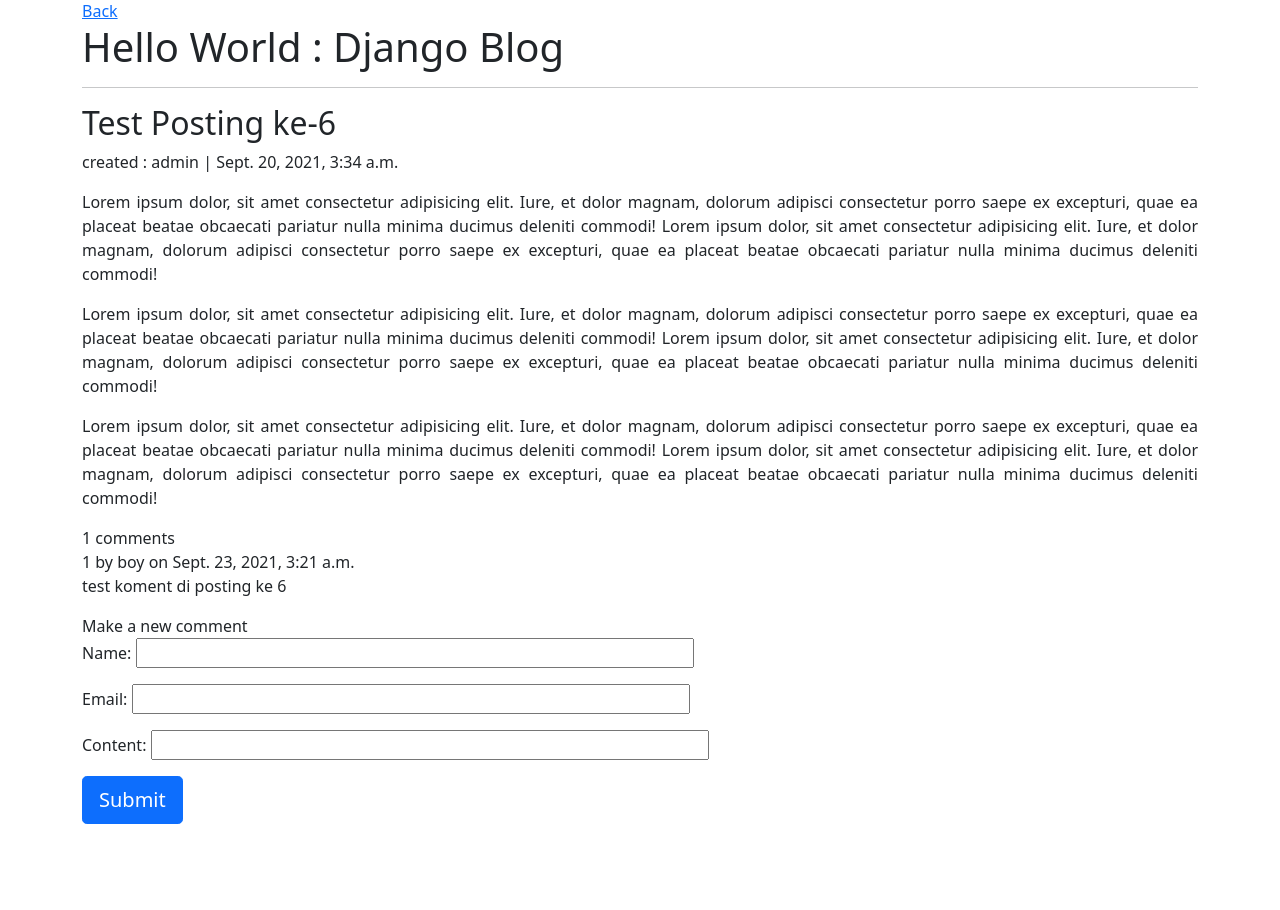
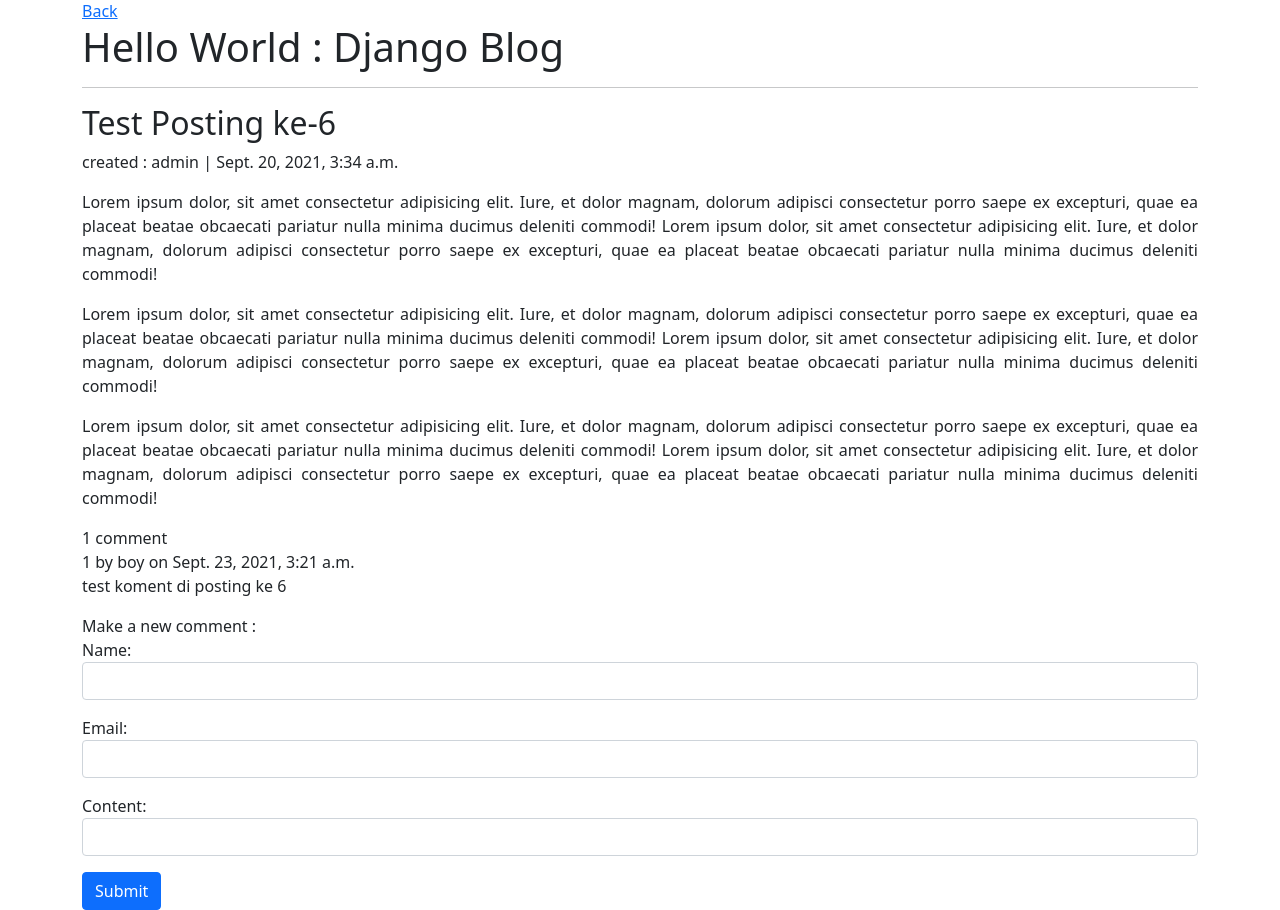
Before and after one commit to yaserantariksa/django-blog-001, a Django app: a page that uses templates/blog/detailpost.html in a window 1280 px wide. Shown: the part 67-977 px from the top of the page. Before the commit the page ends 891 px from the top, so only its background shows below. Run offline with Django 3.2, Linux system fonts and the light colour scheme; data comes from the database, SQL or seed files in the repository; both versions use the stored data as it was after the commit; some libraries are stand-ins or nearby versions.

Commit message:
add comment

```diff
--- a/blog/forms.py
+++ b/blog/forms.py
@@ -7,7 +7,7 @@ class NewCommentForm(forms.ModelForm):
         model = Comment
         fields = ('name','email','content')
         widgets = {
-            "name" : forms.TextInput(attrs={"class":"col-sm-6"}),
-            "email" : forms.TextInput(attrs={"class":"col-sm-6"}),
-            "content" : forms.TextInput(attrs={"class":"col-sm-6"}),
+            "name" : forms.TextInput(attrs={"class":" form-control col-sm-6"}),
+            "email" : forms.TextInput(attrs={"class":"form-control col-sm-6"}),
+            "content" : forms.TextInput(attrs={"class":"form-control col-sm-6"}),
         }
--- a/templates/blog/detailpost.html
+++ b/templates/blog/detailpost.html
@@ -17,7 +17,7 @@
 
 		{% with comments.count as total_comments %}
 
-		{{ total_comments }} comments{{ total_comments|pluralize }}
+		{{ total_comments }} comment{{ total_comments|pluralize }}
 
 		{% endwith %}
 
@@ -30,11 +30,13 @@
 		<small>There are no comments for this post.</small>
 		{% endfor %}
 
-		Make a new comment
+		Make a new comment :
 		<form action="" id="commentform" method="POST">
-			{% csrf_token %}
-			{{comment_form.as_p}}
-			<button type="submit" class="btn btn-primary btn-lg btn-block">Submit</button>
+			<div class="form-group">
+				{% csrf_token %}
+				{{comment_form.as_p}}
+			</div>
+			<button type="submit" class="btn btn-primary btn-md btn-block">Submit</button>
 		</form>
 
 
```
Also changed, not shown: db.sqlite3.
